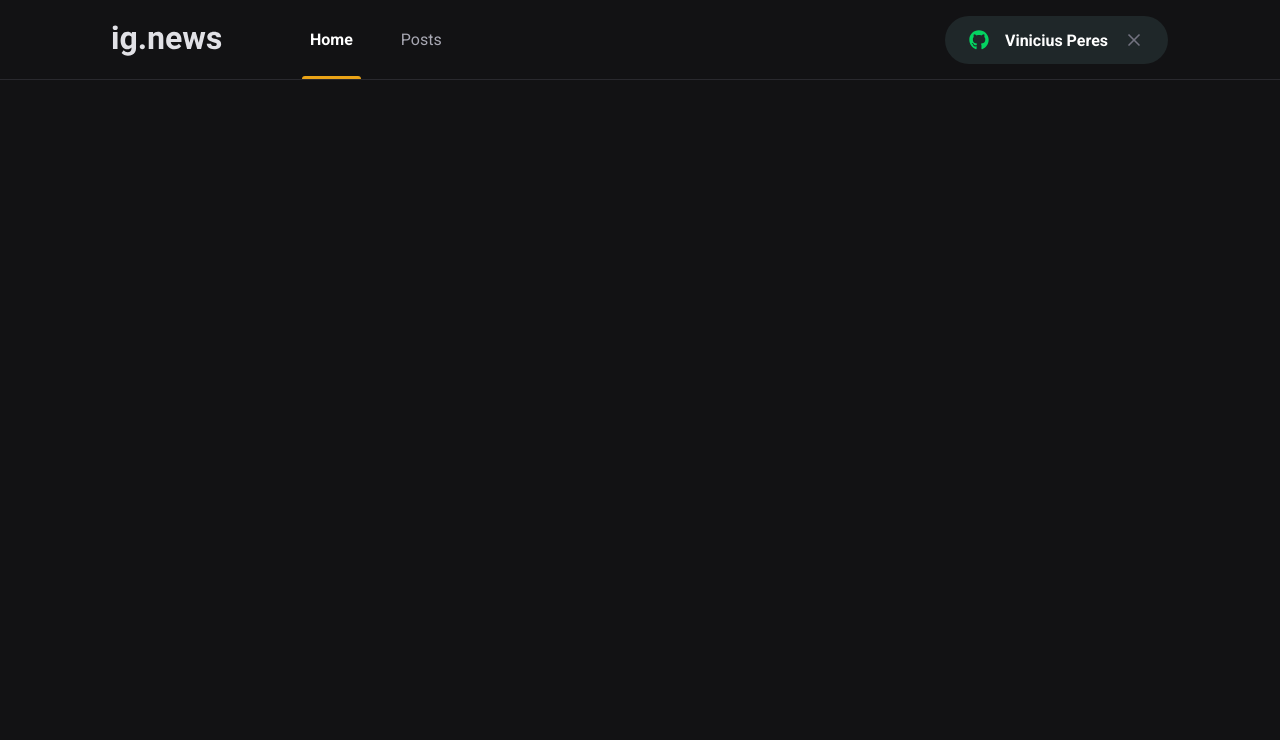
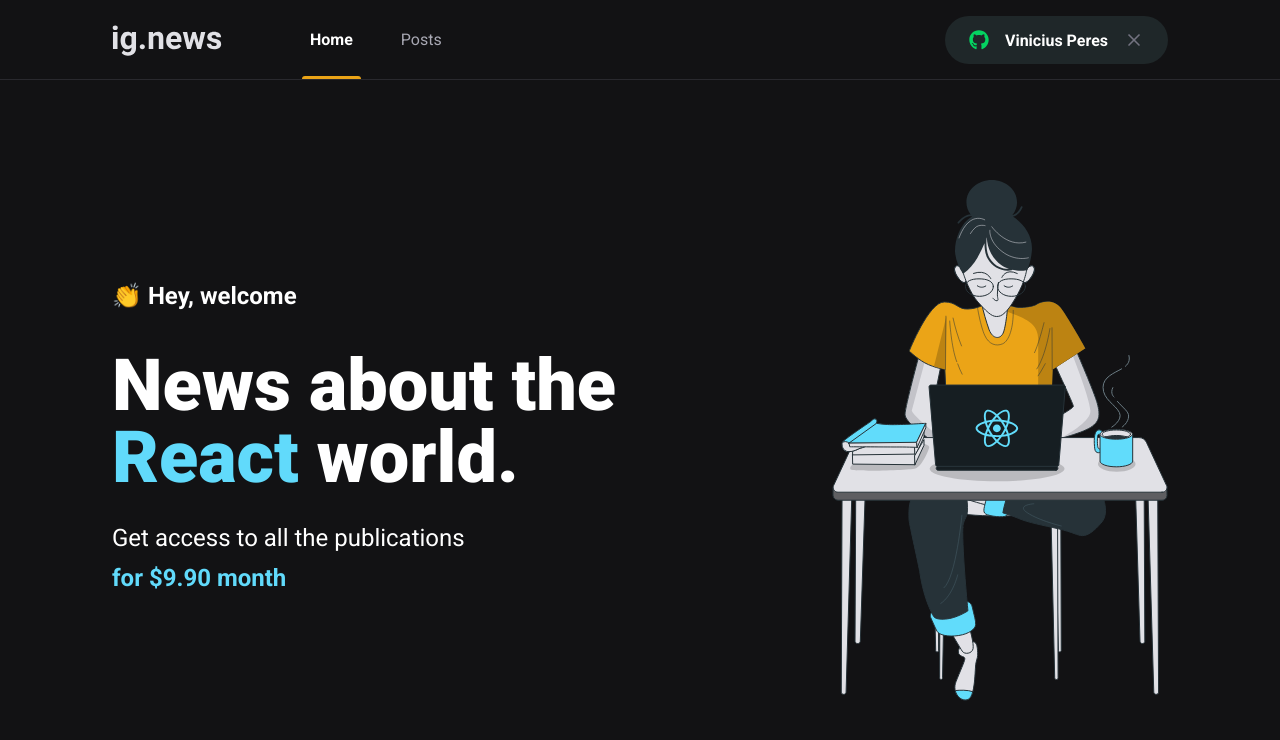
Before and after one commit to mpvinnie/ignews, a Next.js app: page / in a window 1280 px wide. Shown: the top 740 px of the page. Built offline with nearby package versions, Linux system fonts and the light colour scheme.

Commit message:
Create home page

```diff
--- /dev/null
+++ b/src/pages/home.module.scss
@@ -0,0 +1,41 @@
+.contentContainer {
+  max-width: 1120px;
+  margin: 0 auto;
+  padding: 0 2rem;
+  height: calc(100vh - 5rem);
+
+  display: flex;
+  align-items: center;
+  justify-content: space-between;
+}
+
+.hero {
+  max-width: 600px;
+
+  > span {
+    font-size: 1.5rem;
+    font-weight: bold;
+  }
+
+  h1 {
+    font-size: 4.5rem;
+    line-height: 4.5rem;
+    font-weight: 900;
+    margin-top: 2.5rem;
+
+    span {
+      color: var(--cyan-500)
+    }
+  }
+
+  p {
+    font-size: 1.5rem;
+    line-height: 2.5rem;
+    margin-top: 1.5rem;
+
+    span {
+      color: var(--cyan-500);
+      font-weight: bold;
+    }
+  }
+}
--- a/src/pages/index.tsx
+++ b/src/pages/index.tsx
@@ -1,11 +1,26 @@
 import Head from 'next/head'
+
+import styles from './home.module.scss'
 
 export default function Home() {
   return (
     <>
       <Head>
-        <title>Início | ig.news</title>
+        <title>Home | ig.news</title>
       </Head>
+
+      <main className={styles.contentContainer}>
+        <section className={styles.hero}>
+          <span>👏 Hey, welcome</span>
+          <h1>News about the <span>React</span> world.</h1>
+          <p>
+            Get access to all the publications < br/>
+            <span>for $9.90 month</span>
+          </p>
+        </section>
+
+        <img src="/images/avatar.svg" alt="Girl coding"/>
+      </main>
     </>
   )
 }
```
